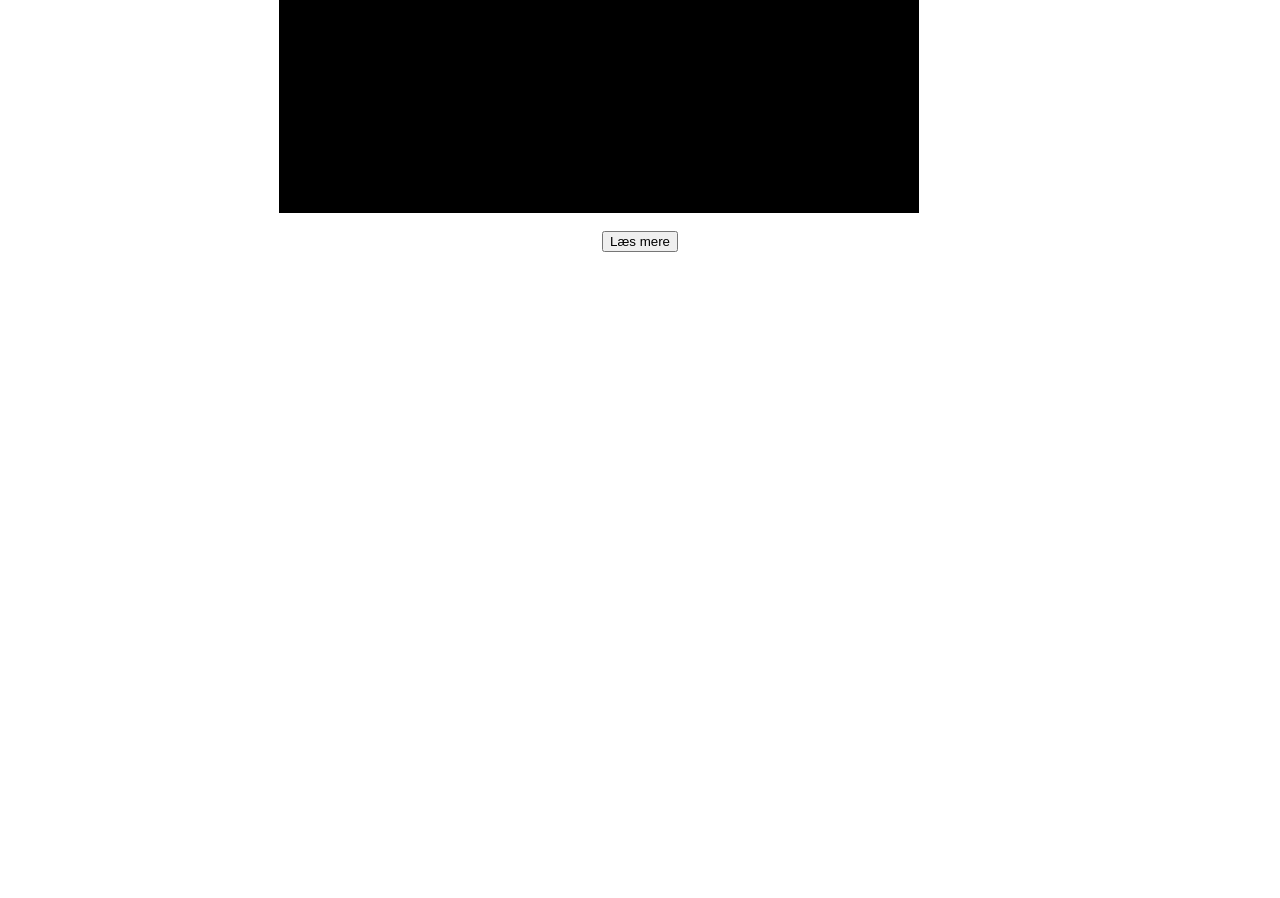
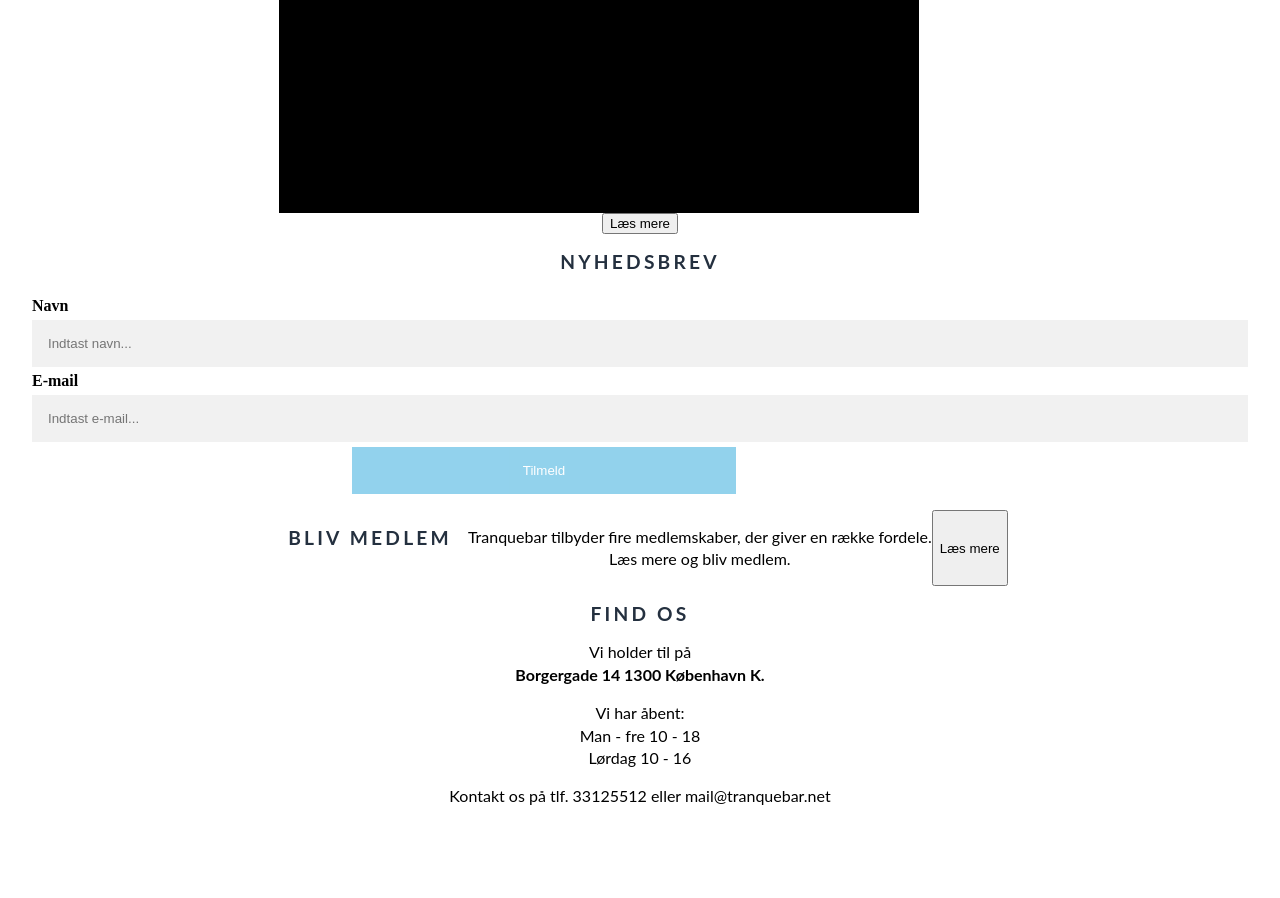
Before and after one commit to anna287v/redesign-gruppe3, a plain HTML site: page index.html in a window 1280 px wide. Shown: the part 2042-2940 px from the top of the page. Before the commit the page ends 2342 px from the top, so only its background shows below. Drawn offline with Linux system fonts and the light colour scheme.

Commit message:
html og css på resterne sektioner på forsiden - kort og billeder mangler!

```diff
--- a/index.html
+++ b/index.html
@@ -77,32 +77,53 @@
                 </div>
             </div>
         </div>
+    </div>
     <div id="book">
         <div class="sectionwrapper">
             <h1>Månedens bog</h1>
             <div class="img"></div>
-                <p>Gennem Wahhabiternes Land paa Kamelryg<p>
+            <p>Gennem Wahhabiternes Land paa Kamelryg</p>
             <button class="books">Læs mere</button>
         </div>
     </div>
     <div id="news">
         <div class="sectionwrapper">
-                <h1></h1>
+            <h1>Nyhedsbrev</h1>
             <div class="txt"></div>
-                <form></form>
+            <form>
+                <div class="container">
+                    <label for="navn"><b>Navn</b></label>
+                    <input type="text" placeholder="Indtast navn..." name="navn" required>
+
+                    <label for="email"><b>E-mail</b></label>
+                    <input type="text" placeholder="Indtast e-mail..." name="email" required>
+                    <button type="submit" class="registerbtn">Tilmeld</button>
                 </div>
+            </form>
+        </div>
+
     </div>
     <div id="membership">
         <div class="sectionwrapper">
-                <h1></h1>
+            <h1>Bliv medlem</h1>
+            <p>Tranquebar tilbyder fire medlemskaber, der giver en række fordele. <br> Læs mere og bliv medlem.</p>
+            <button>Læs mere</button>
         </div>
     </div>
     <div id="find">
         <div class="sectionwrapper">
-                <h1></h1>
-                <div class="txt"></div>
+            <h1>Find os</h1>
+            <div class="txt">
+                <p>Vi holder til på <br> <b>Borgergade 14
+                        1300 København K.</b></p>
+                <p>Vi har åbent: <br> Man - fre 10 - 18 <br> Lørdag 10 - 16</p>
+                <p>Kontakt os på tlf. 33125512 eller mail@tranquebar.net</p>
+            </div>
+            <div class="mapouter">
+                <div class="img"></div>
             </div>
         </div>
-
+    </div>
+    <footer></footer>
     <script src=""></script>
 </body></html>
--- a/style.css
+++ b/style.css
@@ -256,12 +256,92 @@ figcaption {
     text-align: center;
 }
 
+/****BOOK SLUT****/
+
+/****NEWS****/
+/* Add padding to containers */
+.container {
+    padding: 1rem;
+}
+
+/* Full-width input fields */
+input[type=text] {
+    width: 100%;
+    padding: 1rem;
+    margin: 0.3rem 0 0.3rem 0;
+    display: inline-block;
+    border: none;
+    background: #f1f1f1;
+}
+
+input[type=text]:focus {
+    background-color: #ddd;
+    outline: none;
+}
+
+
+.registerbtn {
+    background-color: skyblue;
+    color: white;
+    padding: 1rem 1rem;
+    margin-left: 25vw;
+    border: none;
+    cursor: pointer;
+    width: 30vw;
+    opacity: 0.9;
+}
+
+/*.registerbtn:hover {
+    opacity: 1;
+}*/
+
+/****NEWS SLUT****/
+/****MEMBERSHIP****/
+
+#membership p {
+    text-align: center;
+}
+
+#membership .sectionwrapper {
+    display: flex;
+    flex-wrap: wrap;
+    justify-content: center;
+}
+
+/****MEMBERSHIP SLUT****/
+
+/****FIND****/
+
+.mapouter {
+    position: relative;
+    width: 40vw;
+    height: 48vw;
+}
+
+.gmap_canvas {
+    overflow: hidden;
+    background: none;
+    height: 100vw;
+    width: 85vw;
+    margin-bottom: 10vw;
+
+}
+
+#find p {
+    text-align: center;
+}
+
+/***FIND SLUT****/
+
+/*****/
+
 /***Footer****/
 
 footer {
     text-align: center;
     background-color: #a3c2db;
     padding: 2px;
+    height: 4vw;
 
 }
 
```
Lines whose indentation alone changed are shown as unchanged.
